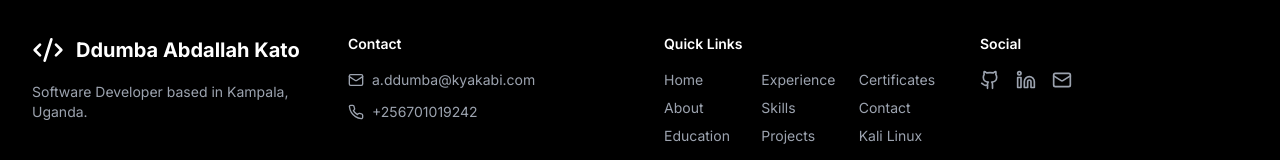
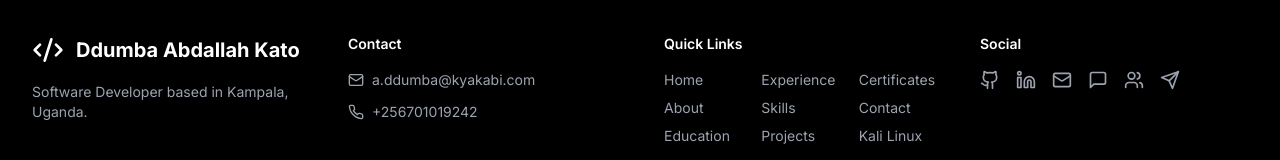
Before and after one commit to abdallahddumbakato/my-portfolio, a Next.js app: page / in a window 1280 px wide. Shown: the part 930-1090 px from the top of the page. Built offline with nearby package versions, Linux system fonts and the light colour scheme; no server answers.

Commit message:
Update Footer.tsx

```diff
--- a/src/components/Footer.tsx
+++ b/src/components/Footer.tsx
@@ -1,10 +1,12 @@
 'use client';
 
 import Link from 'next/link';
-import { Code2, Github, Linkedin, Mail, Phone } from 'lucide-react';
+import { Code2, Github, Linkedin, Mail, Phone, Users, Send, MessageSquare } from 'lucide-react';
 
 const Footer = () => {
 	const currentYear = new Date().getFullYear();
+	const email = 'a.ddumba@kyakabi.com';
+	const whatsappNumber = '+256701019242';
 
 	const pageLinks = [
 		{ name: 'Home', path: '/' },
@@ -118,7 +120,7 @@ const Footer = () => {
 								<Github className="w-5 h-5" />
 							</a>
 							<a
-								href="https://linkedin.com/in/Hatalabdallah"
+								href="https://ug.linkedin.com/in/abdallah-ddumba-kato-414462236"
 								target="_blank"
 								rel="noopener noreferrer"
 								className="text-gray-400 hover:text-white transition-colors"
@@ -126,10 +128,40 @@ const Footer = () => {
 								<Linkedin className="w-5 h-5" />
 							</a>
 							<a
-								href="mailto:a.ddumba@kyakabi.com"
+								href={`mailto:${email}`}
 								className="text-gray-400 hover:text-white transition-colors"
 							>
 								<Mail className="w-5 h-5" />
+							</a>
+
+							{/* New: Twitter Alternative */}
+							<a
+								href="https://twitter.com/Hatalabdallah"
+								target="_blank"
+								rel="noopener noreferrer"
+								className="text-gray-400 hover:text-white transition-colors"
+							>
+								<MessageSquare className="w-5 h-5" />
+							</a>
+
+							{/* New: Facebook Alternative */}
+							<a
+								href="https://www.facebook.com/abdallahddumba.kato/"
+								target="_blank"
+								rel="noopener noreferrer"
+								className="text-gray-400 hover:text-white transition-colors"
+							>
+								<Users className="w-5 h-5" />
+							</a>
+
+							{/* New: WhatsApp Alternative */}
+							<a
+								href={`https://wa.me/${whatsappNumber}`}
+								target="_blank"
+								rel="noopener noreferrer"
+								className="text-gray-400 hover:text-white transition-colors"
+							>
+								<Send className="w-5 h-5" />
 							</a>
 						</div>
 					</div>
```
